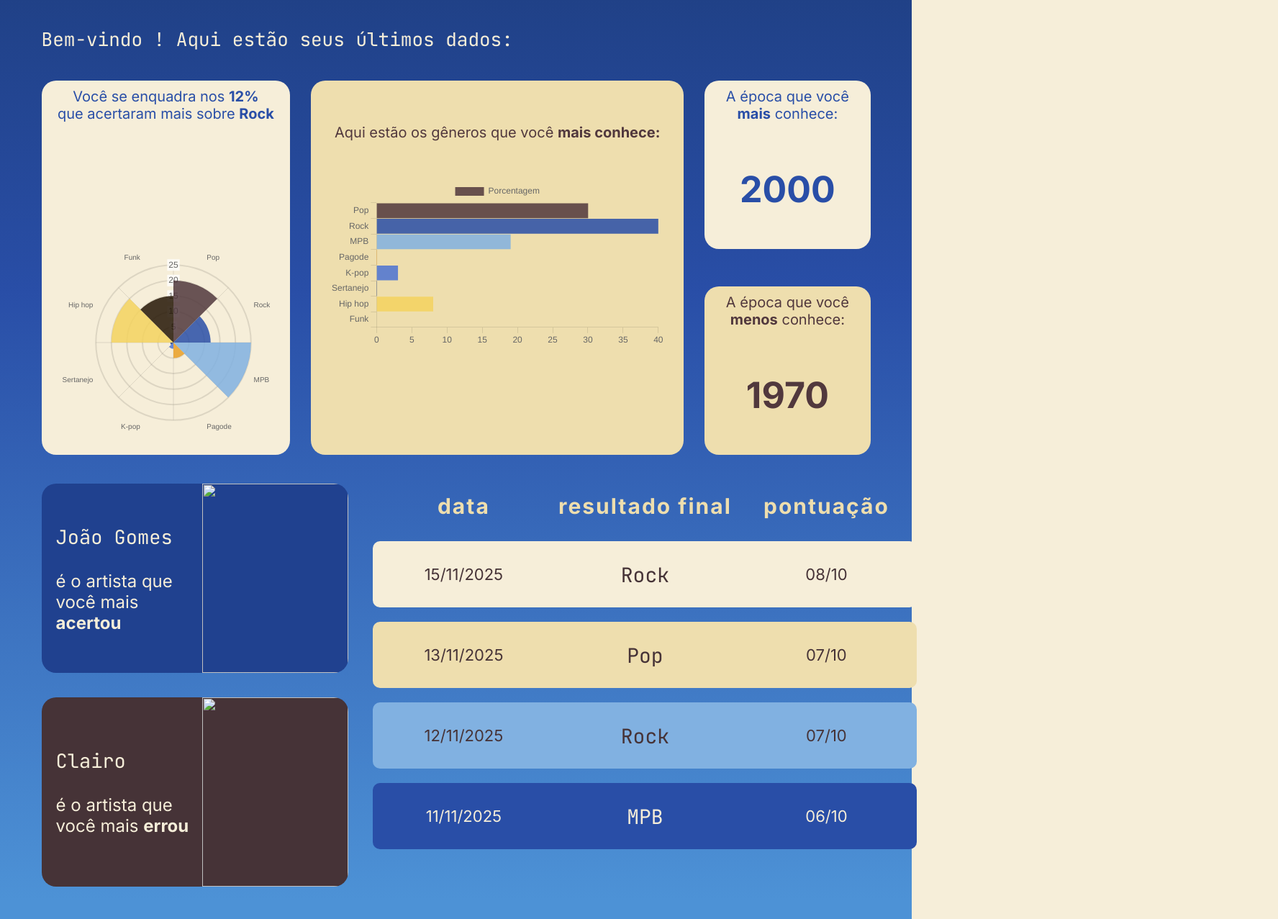
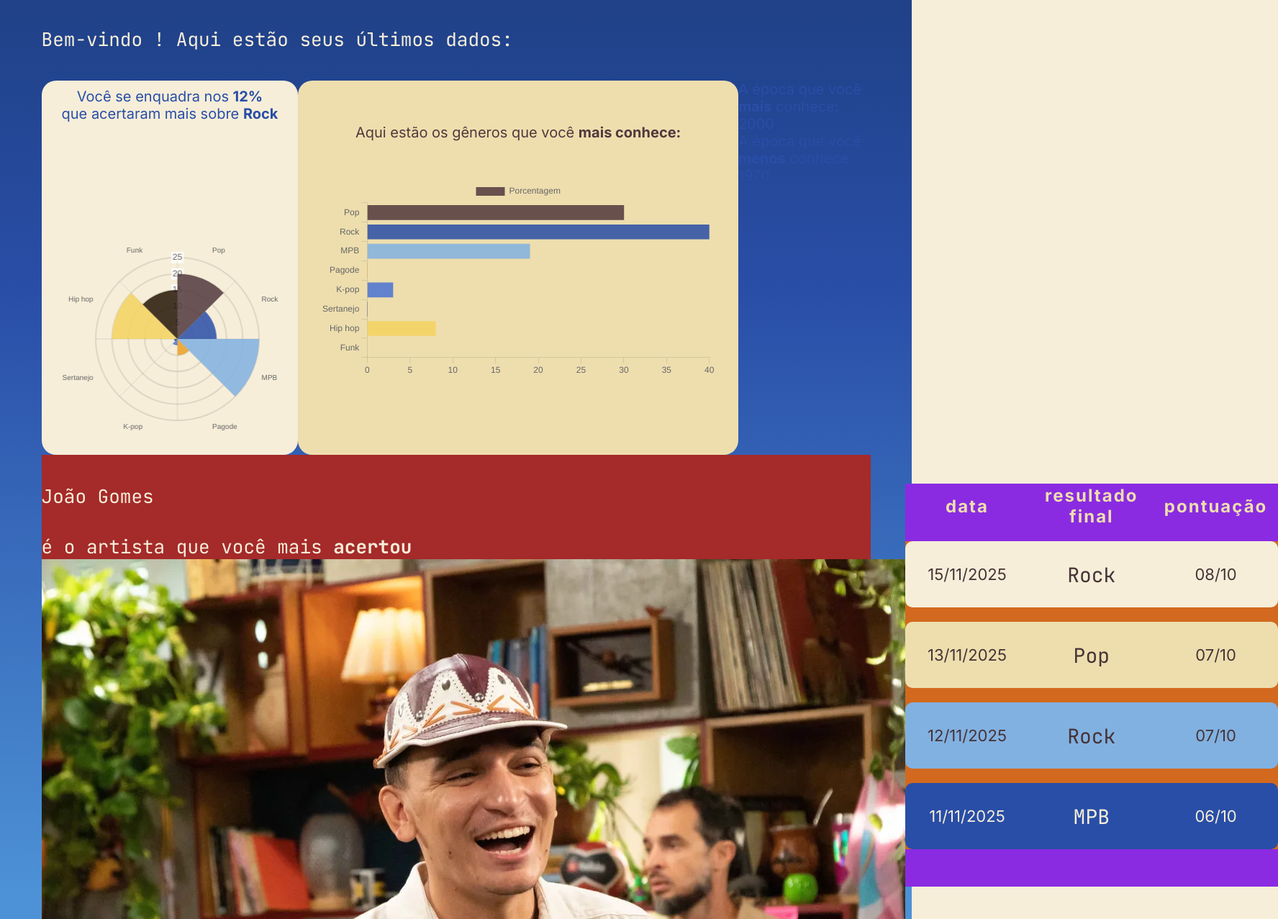
Before and after one commit to marinaokamoto/proj_individual, a plain HTML site: page perfil.html in a window 1280 px wide. Shown: the part 83-1360 px from the top of the page at 72% size, 1776 px wide, since content can reach past the window. Drawn offline with nearby package versions, Linux system fonts and the light colour scheme; files that its build step writes are made by us from their sources; files whose address does not match are found by name.

```diff
--- a/web-data-viz - Musica/public/css/perfil.css
+++ b/web-data-viz - Musica/public/css/perfil.css
@@ -153,7 +153,7 @@
 .graf1 {
     background-color: #F6EED9;
     height: 100%;
-    width: 30%;
+    width: 35%;
     border-radius: 20px;
     display: flex;
     flex-direction: column;
@@ -183,7 +183,7 @@
 .graf2 {
     background-color: #EEDEAE;
     height: 100%;
-    width: 45%;
+    width: 60%;
     border-radius: 20px;
     display: flex;
     flex-direction: column;
@@ -201,126 +201,22 @@
     justify-content: center;
 }
 
-.kpiContainer {
-    height: 100%;
-    width: 20%;
-    display: flex;
-    flex-direction: column;
-    align-items: center;
-    justify-content: space-between;
-}
 
-.kpi1 {
-    background-color: #F6EED9;
-    height: 45%;
-    width: 100%;
-    border-radius: 20px;
-    display: flex;
-    flex-direction: column;
-    align-items: center;
-    justify-content: space-between;
-}
-
-.kpi1 span {
-    color: #294EA7;
-}
-
-.kpi2 {
-    background-color: #EEDEAE;
-    height: 45%;
-    width: 100%;
-    border-radius: 20px;
-    display: flex;
-    flex-direction: column;
-    align-items: center;
-    justify-content: space-between;
-}
-
-.kpi2 span {
-    color: #51383D;
-}
-
-.kpi1 .ano {
-    font-size: 50px;
-    height: 80%;
-    font-weight: bold;
-    display: flex;
-    align-items: center;
-}
-
-.kpi2 .ano {
-    font-size: 50px;
-    height: 80%;
-    font-weight: bold;
-    display: flex;
-    align-items: center;
-}
 
 /* INÍCIO TELA2 */
 .tela2 {
     height: 70vh;
-    /* background-color: brown; */
+    width: 90vw;
+    background-color: brown;
     padding-top: 40px;
     display: flex;
     justify-content: space-between;
 }
 
-.kpiArtistas {
-    width: 37%;
-    height: 100%;
-    display: flex;
-    flex-direction: column;
-    justify-content: space-between;
-}
-
-.artistaMais {
-    width: 100%;
-    height: 47%;
-    background-color: #20418f;
-    border-radius: 20px;
-    display: flex;
-    justify-content: space-between;
-}
-
-.artistaMenos {
-    width: 100%;
-    height: 47%;
-    background-color: #463337;
-    border-radius: 20px;
-    display: flex;
-    justify-content: space-between;
-}
-
-.legenda {
+.caixa {
     width: 50%;
-    /* background-color: darkgreen; */
-    height: 100%;
-    display: flex;
-    flex-direction: column;
-    justify-content: center;
-    padding-left: 20px;
-}
-
-.legenda span {
-    color: #F6EED9;
-    font-family: Inter;
-    font-size: 24px;
-}
-
-.nome span {
-    font-family: JetBrains Mono;
-    font-size: 27px;
-}
-
-.foto {
-    width: 50%;
-}
-
-.artistaFoto {
-    width: 100%;
-    height: 100%;
-    border-top-right-radius: 20px;
-    border-bottom-right-radius: 20px;
+    background-color: #E1B971;
+    border-radius: 15px;
 }
 
 .spanKPIdin {
@@ -329,15 +225,18 @@
 
 /* INÍCIO TABELAS */
 .tabelaHistorico {
-    width: 60%;
-    height: 90%;
-    /* background-color: blueviolet; */
+    width: 45%;
+    height: 100%;
+    background-color: blueviolet;
 }
 
 table {
     border-collapse: collapse;
     width: 100%;
     height: 100%;
+    display: flex;
+    flex-direction: column;
+
 }
 
 thead {
@@ -355,7 +254,7 @@
     justify-content: center;
     text-align: center;
     width: 100%;
-    /* background-color: chocolate; */
+    background-color: chocolate;
 }
 
 th {
@@ -364,7 +263,7 @@
     display: flex;
     align-items: center;
     justify-content: center;
-    font-size: 30px;
+    font-size: 24px;
     color: #EEDEAE;
     letter-spacing: 2px;
 }
--- a/web-data-viz - Musica/src/controllers/quizController.js
+++ b/web-data-viz - Musica/src/controllers/quizController.js
@@ -4,8 +4,9 @@
     var fkUsuario = req.body.idUsuarioServer;
     var generoMais = req.body.generoMaisServer;
     var generoMenos = req.body.generoMenosServer;
+    var pontuacao = req.body.pontuacaoServer;
 
-    quizModel.registrarGeneros(fkUsuario, generoMais, generoMenos)
+    quizModel.registrarGeneros(fkUsuario, generoMais, generoMenos, pontuacao)
         .then(
             function (resultado) {
                 res.json(resultado);
--- a/web-data-viz - Musica/src/models/quizModel.js
+++ b/web-data-viz - Musica/src/models/quizModel.js
@@ -1,9 +1,9 @@
 var database = require("../database/config");
 
-function registrarGeneros (fkUsuario, generoMais, generoMenos) {
+function registrarGeneros (fkUsuario, generoMais, generoMenos, pontuacao) {
 console.log("ACESSEI O QUIZ MODEL \n \n\t\t >> Se aqui der erro de 'Error: connect ECONNREFUSED',\n \t\t >> verifique suas credenciais de acesso ao banco\n \t\t >> e se o servidor de seu BD está rodando corretamente. \n\n function registrar(): ", fkUsuario, generoMais, generoMenos);
     var instrucaoSql = `
-        INSERT INTO Resultado (fkQuiz, fkUsuario, generoMais, generoMenos) VALUES (1, '${fkUsuario}', '${generoMais}', '${generoMenos}');
+        INSERT INTO Resultado (fkQuiz, fkUsuario, generoMais, generoMenos, pontuacao) VALUES (1, '${fkUsuario}', '${generoMais}', '${generoMenos}', '${pontuacao}');
     `;
     console.log("Executando a instrução SQL: \n" + instrucaoSql);
     return database.executar(instrucaoSql);
```
Also changed, not shown: web-data-viz - Musica/public/dashboard/dashboard.html (+6 -34 lines), web-data-viz - Musica/public/quiz.html (+4 -3 lines).
